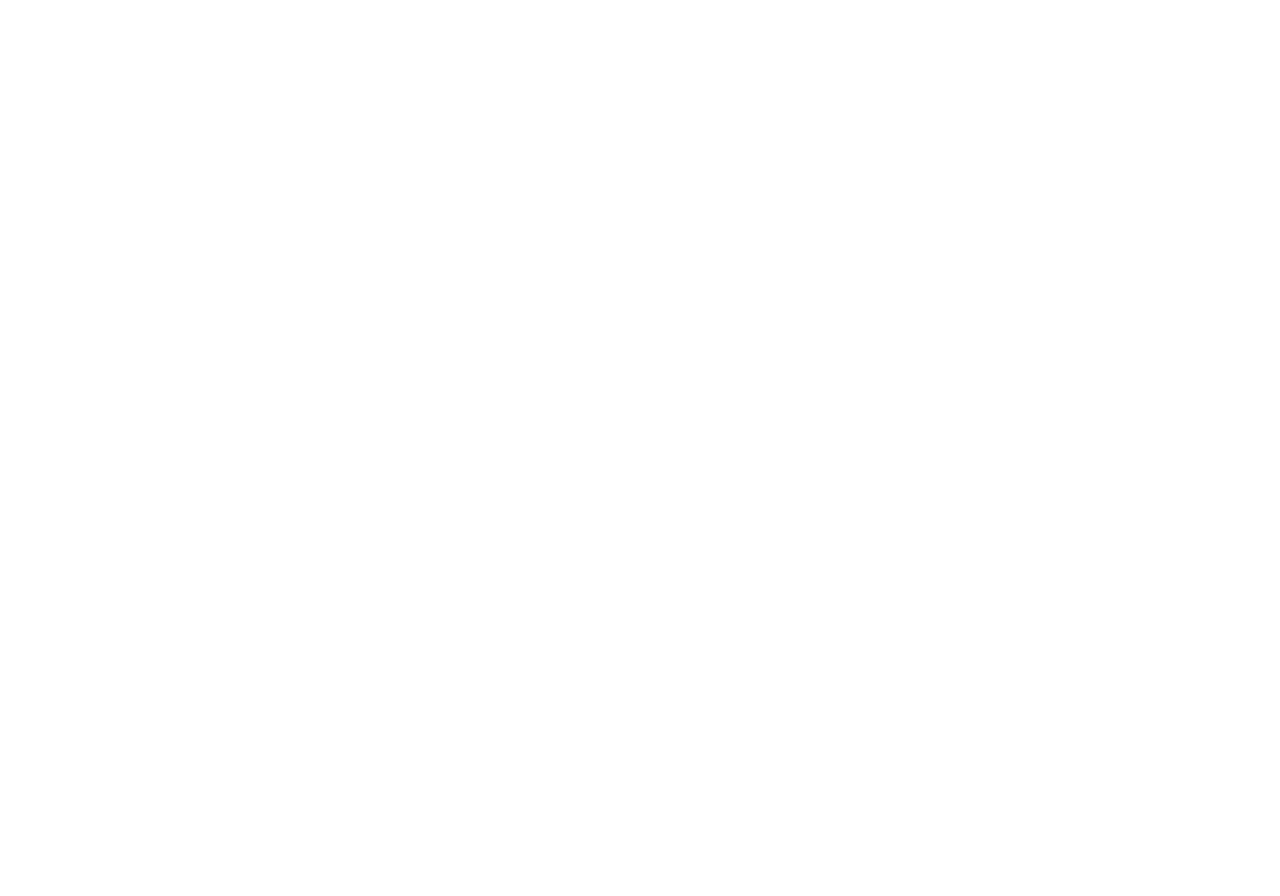
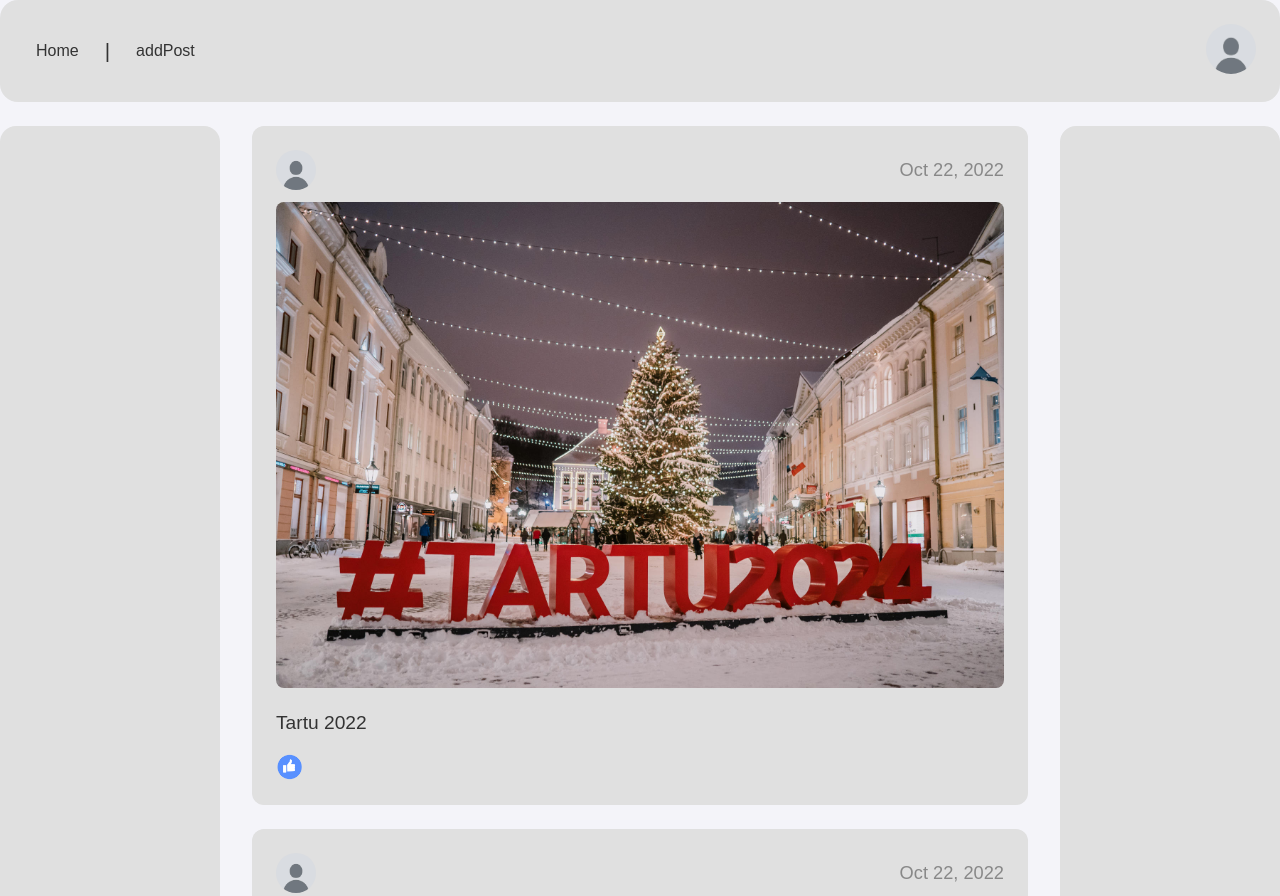
Before and after one commit to KarlGm4n/WAD2025, a plain HTML site: page index.html in a window 1280 px wide. Shown: the top 896 px of the page. Before the commit the page ends 800 px from the top, so only its background shows below. Drawn offline with Linux system fonts and the light colour scheme.

Commit message:
Home page, header, css changes

```diff
--- a/index.html
+++ b/index.html
@@ -0,0 +1,118 @@
+<!DOCTYPE html>
+<html lang="en">
+
+<head>
+  <link rel="stylesheet" href="res/css/style.css">
+  <meta charset="UTF-8">
+  <meta name="viewport" content="width=device-width, initial-scale=1">
+  <title>Home</title>
+</head>
+
+<body>
+  <header>
+    <div class="header-content">
+      <nav class="nav-left">
+        <a href="index.html">Home</a>
+        <span class="nav-separator">|</span>
+        <a href="addPost.html">addPost</a>
+      </nav>
+      <div class="nav-right">
+        <img src="res/images/default_avatar.jpg" alt="Avatar" class="avatar-img">
+      </div>
+    </div>
+  </header>
+
+  <div class="main-layout">
+    <aside class="side-panel left-panel"></aside>
+    <section class="content-panel">
+
+      <div class="post">
+        <div class="post-header">
+          <img src="res/images/default_avatar.jpg" alt="Avatar" class="post-avatar">
+          <div class="post-meta">
+            <span class="post-date">Oct 22, 2022</span>
+          </div>
+        </div>
+        <div class="post-content">
+          <img src="res/images/Tartu-2024.jpg" alt="Example" class="post-image">
+          <p>Tartu 2022</p>
+        </div>
+        <div class="post-footer">
+          <img src="res/images/like.png" alt="Like" class="like-icon">
+        </div>
+      </div>
+
+      <div class="post">
+        <div class="post-header">
+          <img src="res/images/default_avatar.jpg" alt="Avatar" class="post-avatar">
+          <div class="post-meta">
+            <span class="post-date">Oct 22, 2022</span>
+          </div>
+        </div>
+        <div class="post-content">
+          <img src="res/images/Tartu-2024.jpg" alt="Example" class="post-image">
+          <p>Tartu 2022</p>
+        </div>
+        <div class="post-footer">
+          <img src="res/images/like.png" alt="Like" class="like-icon">
+        </div>
+      </div>
+
+      <div class="post">
+        <div class="post-header">
+          <img src="res/images/default_avatar.jpg" alt="Avatar" class="post-avatar">
+          <div class="post-meta">
+            <span class="post-date">Oct 22, 2022</span>
+          </div>
+        </div>
+        <div class="post-content">
+          <img src="res/images/Tartu-2024.jpg" alt="Example" class="post-image">
+          <p>Tartu 2022</p>
+        </div>
+        <div class="post-footer">
+          <img src="res/images/like.png" alt="Like" class="like-icon">
+        </div>
+      </div>
+
+      <div class="post">
+        <div class="post-header">
+          <img src="res/images/default_avatar.jpg" alt="Avatar" class="post-avatar">
+          <div class="post-meta">
+            <span class="post-date">Oct 22, 2022</span>
+          </div>
+        </div>
+        <div class="post-content">
+          <img src="res/images/Tartu-2024.jpg" alt="Example" class="post-image">
+          <p>Tartu 2022</p>
+        </div>
+        <div class="post-footer">
+          <img src="res/images/like.png" alt="Like" class="like-icon">
+        </div>
+      </div>
+
+      <div class="post">
+        <div class="post-header">
+          <img src="res/images/default_avatar.jpg" alt="Avatar" class="post-avatar">
+          <div class="post-meta">
+            <span class="post-date">Oct 22, 2022</span>
+          </div>
+        </div>
+        <div class="post-content">
+          <img src="res/images/Tartu-2024.jpg" alt="Example" class="post-image">
+          <p>Tartu 2022</p>
+        </div>
+        <div class="post-footer">
+          <img src="res/images/like.png" alt="Like" class="like-icon">
+        </div>
+      </div>
+    </section>
+    <aside class="side-panel right-panel"></aside>
+  </div>
+
+  <footer>
+    <p id="footer-p">Footer</p>
+  </footer>
+
+</body>
+
+</html>
--- a/res/css/style.css
+++ b/res/css/style.css
@@ -1,35 +1,65 @@
+html,
 body {
-  font-family: Arial, sans-serif;
+  height: 100%;
   margin: 0;
   padding: 0;
+  font-family: Arial, sans-serif;
   background: #f4f4f9;
+  color: #333;
+}
+
+body {
+  min-height: 100vh;
   display: flex;
   flex-direction: column;
+}
+
+header,
+footer {
+  background: #e0e0e0;
+  border-radius: 18px;
+  padding: 24px;
+  width: 100%;
+  box-sizing: border-box;
+}
+
+header {
+  margin-bottom: 24px;
+}
+
+footer {
+  margin-top: 24px;
+  text-align: center;
+}
+
+.header-content {
+  display: flex;
+  justify-content: space-between;
   align-items: center;
 }
 
-
-header {
-  width: 100%;
-  background: #333;
-  padding: 15px;
+.nav-left {
   display: flex;
-  align-items: left;
-  margin-top: auto;
+  align-items: center;
+  gap: 8px;
 }
 
-.home-btn {
-  color: white;
-  text-align: center;
-  margin-top: auto;
+.nav-left a {
+  color: inherit;
   text-decoration: none;
-  padding: 10px 20px;
-  background: #444;
-  border-radius: 5px;
-  transition: background 0.3s;
+  padding: 6px 12px;
+  border-radius: 6px;
+  transition: background 0.2s;
 }
-.home-btn:hover {
-  background: #666;
+
+.nav-left a:hover {
+  background: #d0d0d0;
+}
+
+.nav-separator {
+  font-size: 1.3em;
+  user-select: none;
+  padding: 0 6px;
 }
 
 .avatar-img {
@@ -37,104 +67,112 @@ header {
   height: 50px;
   border-radius: 50%;
   object-fit: cover;
-  display: block;
 }
-.avatar {
-  margin-left: auto;
-  padding: 0 15px;
+
+.main-layout {
+  display: flex;
+  flex: 1;
+  gap: 32px;
+  width: 100%;
+  box-sizing: border-box;
+}
+
+.side-panel {
+  width: 220px;
+  min-width: 120px;
+  background: #e0e0e0;
+  border-radius: 16px;
+  padding: 32px;
+  box-sizing: border-box;
+  display: flex;
+  flex-direction: column;
+}
+
+.content-panel {
+  flex: 1;
+  border-radius: 18px;
+  box-sizing: border-box;
+  display: flex;
+  flex-direction: column;
+}
+.content-panel > .post {
+  margin-bottom: 24px;
+}
+
+.post {
+  background: #e0e0e0;
+  border-radius: 12px;
+  padding: 24px;
+  display: flex;
+  flex-direction: column;
+  font-size: 1.2em;
+}
+
+.post-header {
   display: flex;
   align-items: center;
-  background: none;
+  justify-content: space-between;
+  gap: 12px;
 }
 
-.post-box {
-  background: rgb(255, 255, 255);
-  text-align: center;
-  margin-top: 100px;
-  padding: 30px;
-  border-radius: 10px;
-  box-shadow: 0px 4px 12px rgba(0,0,0,0.1);
-  width: 350px;
+.post-avatar {
+  width: 40px;
+  height: 40px;
+  border-radius: 50%;
+  object-fit: cover;
 }
 
-.form-group {
-  margin-bottom: 20px;
+.post-meta .post-date {
+  font-size: 0.95em;
+  color: #888;
 }
 
-label {
-  display: block;
-  margin-bottom: 5px;
-  font-weight: bold;
+.post-date {
+  margin-left: auto;
 }
 
-input[type="text"] {
-  width: 100%;
-  padding: 10px;
-  border: 1px solid #ccc;
-  border-radius: 6px;
+.post-content img.post-image {
+  max-width: 100%;
+  border-radius: 8px;
+  margin-top: 12px;
 }
 
-input[type="file"] {
-  width: 100%;
+.post-footer {
+  display: flex;
+  align-items: center;
+  gap: 8px;
 }
 
-button {
-  width: 100%;
-  padding: 12px;
-  background: #333;
-  color: white;
-  border: none;
-  border-radius: 6px;
-  font-size: 16px;
+.like-icon {
+  width: 28px;
+  height: 28px;
   cursor: pointer;
-  transition: background 0.3s;
 }
 
-button:hover {
-  background: #555;
-}
-textarea {
-  width: 100%;
-  height: 120px;
-  padding: 10px;
-  border: 1px solid #ccc;
-  border-radius: 6px;
-  resize: vertical;
-  font-family: Arial, sans-serif;
-  font-size: 14px;
-}
-ul {
+#footer-p {
   margin: 0;
-    padding: 0;
-    list-style: none;
+  font-size: 1.5em;
 }
 
-.nav {
-    margin-top: 5px;
+@media (max-width: 900px) {
+  .main-layout {
+    flex-direction: column;
+    gap: 0;
   }
 
-.nav a {
-    padding: 10px 15px;
-    text-align: left;
-    display: block;
-    color: #34495e;
-    font-size: .99em;
+  .side-panel {
+    display: none;
   }
 
-@media (min-width: 800px) {
-    .header,
-    .nav {
-        display: flex;
+  .content-panel {
+    width: 100%;
+    border-radius: 0;
+    padding: 16px;
   }
-    .header {
-        flex-direction: column;
-        align-items: center;
+
+  header,
+  .footer-panel {
+    border-radius: 0;
+    padding: 16px;
   }
 }
-
-@media (min-width: 1000px) {
-    .header {
-        flex-direction: row;
-        justify-content: space-between;
-    }
-}
```
Also changed, not shown: addPost.html (+12 -3 lines), login.html (+13 -4 lines), res/images/Tartu-2024.jpg (added), res/images/like.png (added). Lines whose indentation alone changed are shown as unchanged.
